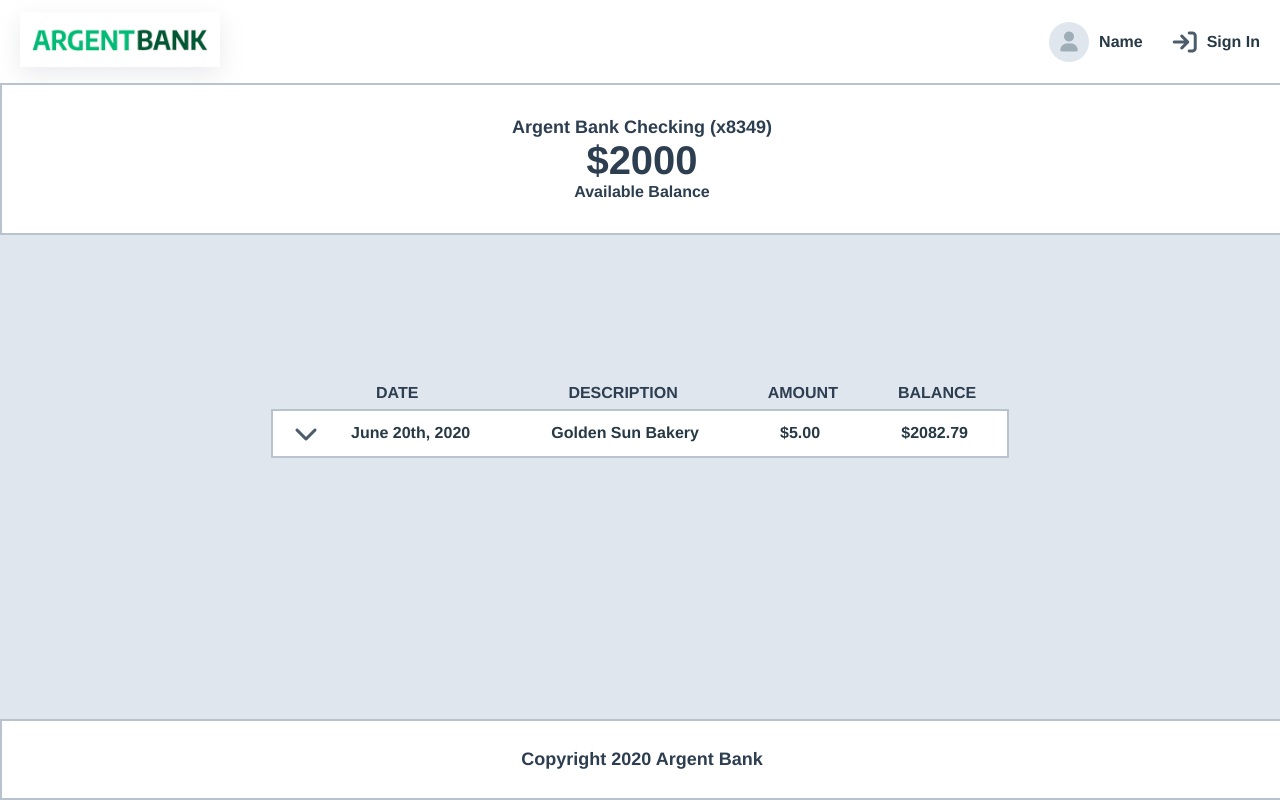
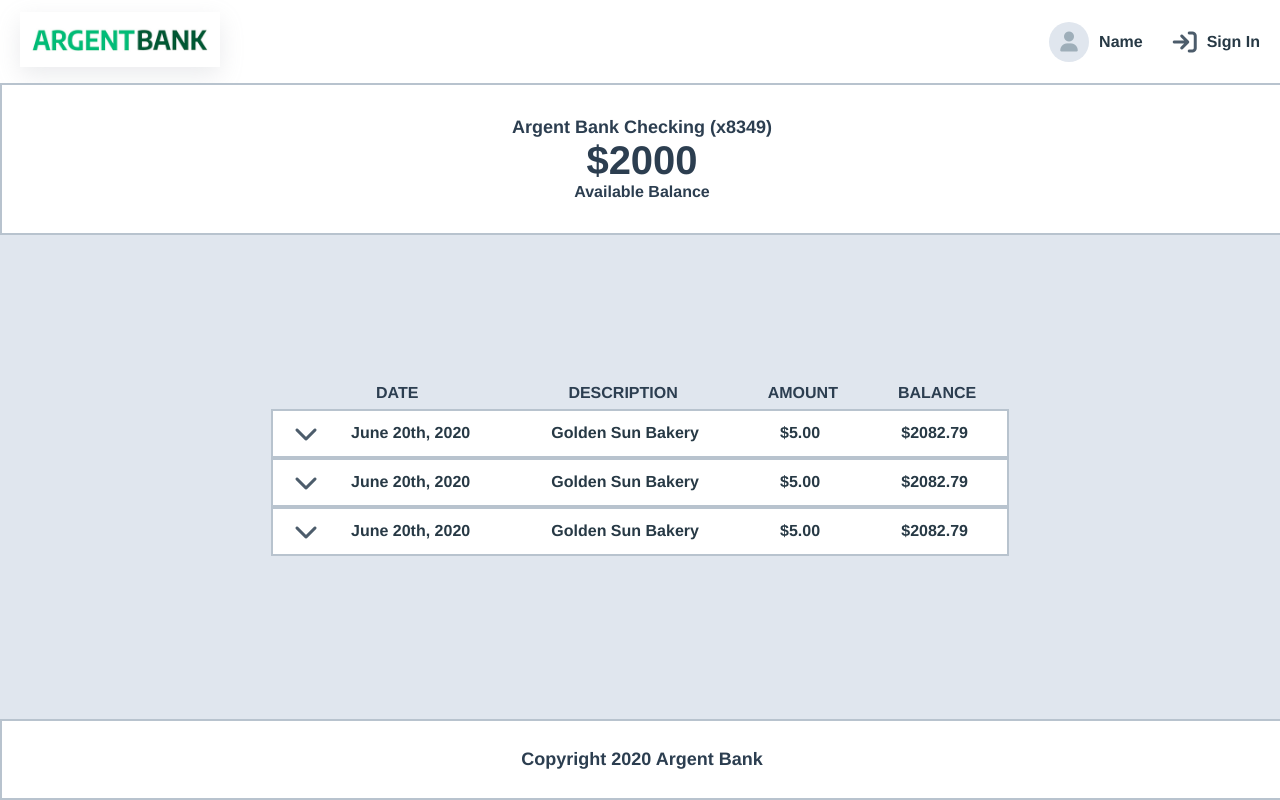
Before and after one commit to l-nikola/ArgentBank, a React (Vite) app: page /transaction in a window 1280 px wide. Built offline with nearby package versions, Linux system fonts and the light colour scheme; no server answers.

Commit message:
fix : redirection to transaction page

```diff
--- a/src/components/BankAccount/index.jsx
+++ b/src/components/BankAccount/index.jsx
@@ -1,4 +1,11 @@
+import { useNavigate } from "react-router-dom";
+
 export default function BankAccount({ account, amount, balance }) {
+  const navigate = useNavigate();
+
+  const handleTransaction = () => {
+    navigate("/transaction");
+  };
   return (
     <section className="bankAccount">
       <div>
@@ -6,7 +13,7 @@ export default function BankAccount({ account, amount, balance }) {
         <p className="amount">${amount}</p>
         <p className="balance">{balance}</p>
       </div>
-      <button>View transactions</button>
+      <button onClick={handleTransaction}>View transactions</button>
     </section>
   );
 }
--- a/src/components/Header/index.jsx
+++ b/src/components/Header/index.jsx
@@ -1,7 +1,6 @@
 import { useSelector, useDispatch } from "react-redux";
 import { clearUser } from "../../store/userSlice";
 import { useNavigate } from "react-router-dom";
-import Profile from "../../pages/Profile";
 
 export default function Header() {
   const firstName = useSelector((state) => state.user.firstName);
--- a/src/pages/Transaction/index.jsx
+++ b/src/pages/Transaction/index.jsx
@@ -25,6 +25,24 @@ export default function Transaction() {
           category="Food"
           note=""
         />
+        <Collapse
+          date="June 20th, 2020"
+          description="Golden Sun Bakery"
+          amount="5.00"
+          balance={2082.79}
+          transactionType="Electronic"
+          category="Food"
+          note="Note"
+        />
+        <Collapse
+          date="June 20th, 2020"
+          description="Golden Sun Bakery"
+          amount="5.00"
+          balance={2082.79}
+          transactionType="Electronic"
+          category="Food"
+          note=""
+        />
       </section>
     </main>
   );
```
